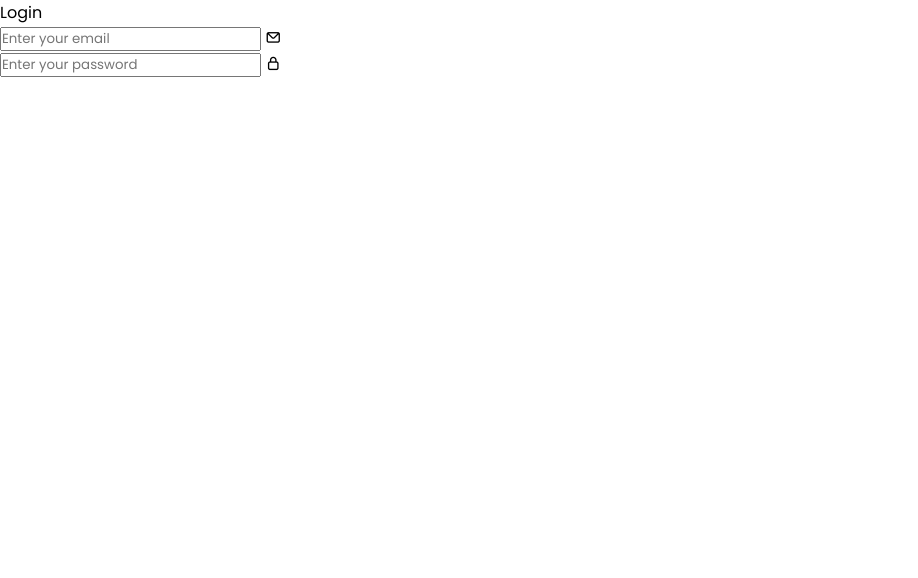
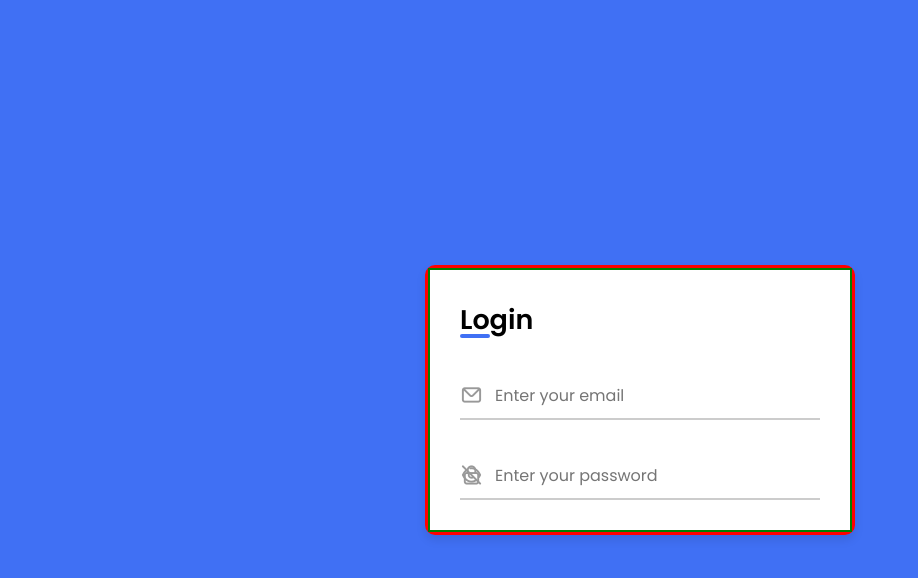
Before and after one commit to safiabdulhadi/form, a plain HTML site: page index.html in a window 1280 px wide. Shown: the whole page, without its empty margins (0-918 px from the left). Drawn offline with nearby package versions, Linux system fonts and the light colour scheme.

Commit message:
stylin input

```diff
--- a/index.html
+++ b/index.html
@@ -12,7 +12,7 @@
 </head>
 <body>
     <div class="container">
-       <div class="forms">
+       <div class="">
           <div class="form login">
             <span class="title">Login</span>
              <form action="#">
@@ -22,7 +22,8 @@
                  </div>
                  <div class="input-field">
                     <input type="password" placeholder="Enter your password" required>
-                    <i class="uil uil-lock"></i>
+                    <i class="uil uil-lock icon"></i>
+                    <i class="uil uil-eye-slash shoHidePw"></i>
                 </div>
              </form>
 
--- a/style.css
+++ b/style.css
@@ -5,3 +5,68 @@
     box-sizing: border-box;
     font-family: 'Poppins', sans-serif;
 }
+body {
+    height: 100vh;
+    display: flex;
+    align-items: center;
+    justify-content: center;
+    background-color: #4070f4;
+}
+
+.container{
+position: relative;
+max-width: 430px;
+width: 100%;
+background: #fff;
+box-shadow: 0 5px 10px rgba(0, 0, 0, 0.1);
+border: 3px solid red;
+border-radius: 10px;
+}
+.container .form {
+    border: 2px solid green;
+    padding: 30px;
+
+}
+.container .form .title {
+    position: relative;
+    font-size: 27px;
+    font-weight: 600;
+
+}
+.form .title::before{
+    content: '';
+    position: absolute;
+    left: 0;
+    bottom: 0;
+    height: 4px;
+    width: 30px;
+    background-color: #4070f4;
+    border-radius: 25px;
+}
+.form .input-field {
+ position: relative;
+ height: 50px;
+ width: 100%;
+ margin-top: 30px;
+}
+.input-field input {
+    position: absolute;
+    height: 100%;
+    width: 100%;
+    padding: 0 35px;
+    border: none;
+    outline: none;
+    font-size: 16px;
+    border-bottom: 2px solid#ccc;
+    border-top: 2px solid transparent;
+
+}
+
+.input-field i {
+   position: absolute;
+   top: 50%;
+   left: 0;
+   transform: translateY(-50%);
+   color: #999;
+   font-size: 23px;
+}
```
